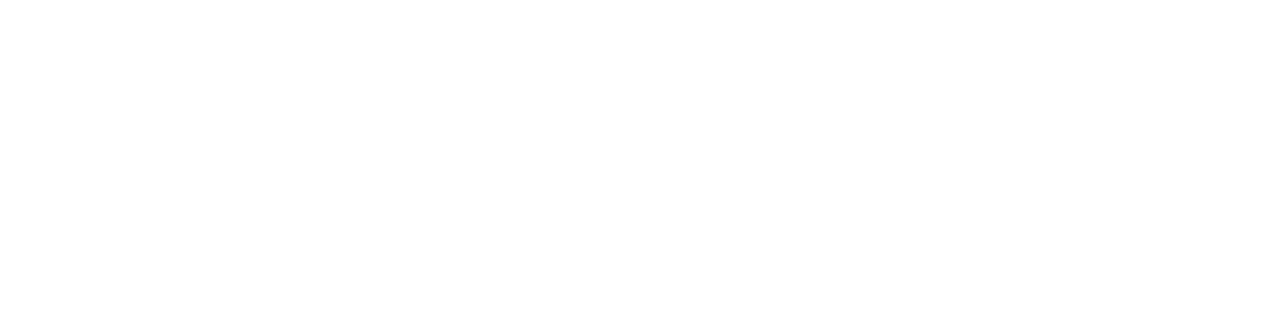
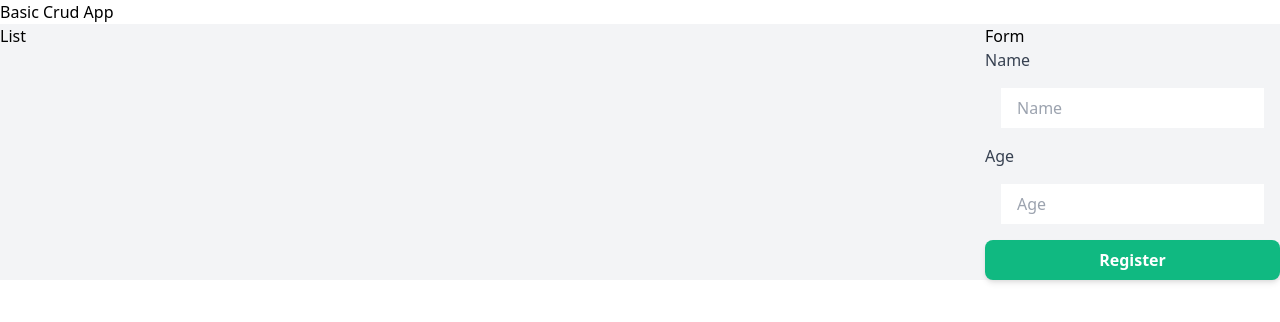
Before and after one commit to aperezl/pruebas-react, a React (Create React App) app in the folder basic-crud/: page / in a window 1280 px wide. Shown: the top 322 px of the page. Built offline with nearby package versions, Linux system fonts and the light colour scheme.

Commit message:
add form

```diff
--- a/basic-crud/src/App.js
+++ b/basic-crud/src/App.js
@@ -1,6 +1,10 @@
+
+import List from './components/List'
+
 function App() {
   return (
     <div className="container mx-auto">
+      <List />
     </div>
   );
 }
--- /dev/null
+++ b/basic-crud/src/components/List.js
@@ -0,0 +1,37 @@
+import React, { useState } from 'react'
+
+const List = () => {
+  return (
+    <>
+      <h2>Basic Crud App</h2>
+      <div className="flex flex-row bg-gray-100">
+
+        <div className="flex flex-auto">
+          <h2>List</h2>
+        </div>
+        <div className="flex flex-col">
+          <h2>Form</h2>
+          <form className="block">
+            <div>
+              <span className="text-gray-700">Name</span>
+              <input className="form-input py-2 px-4 m-4 block w-auto" type="text" placeholder="Name" />
+            </div>
+            <div>
+              <span className="text-gray-700">Age</span>
+              <input className="form-input py-2 px-4 m-4 block w-auto" type="text" placeholder="Age" />
+            </div>
+            <div>
+            <input
+              className="btn-primary"
+              type="submit"
+              value="Register"
+            />
+            </div>
+          </form>
+        </div>
+      </div>
+    </>
+  )
+}
+
+export default List
--- a/basic-crud/src/index.css
+++ b/basic-crud/src/index.css
@@ -1,3 +1,7 @@
 @tailwind base;
 @tailwind components;
+
+.btn-primary {
+  @apply py-2 px-4 bg-green-500 text-white font-semibold rounded-lg shadow-md hover:bg-green-700 focus:outline-none focus:ring-2 focus:ring-green-400 focus:ring-opacity-75 w-full
+}
 @tailwind utilities;
```
